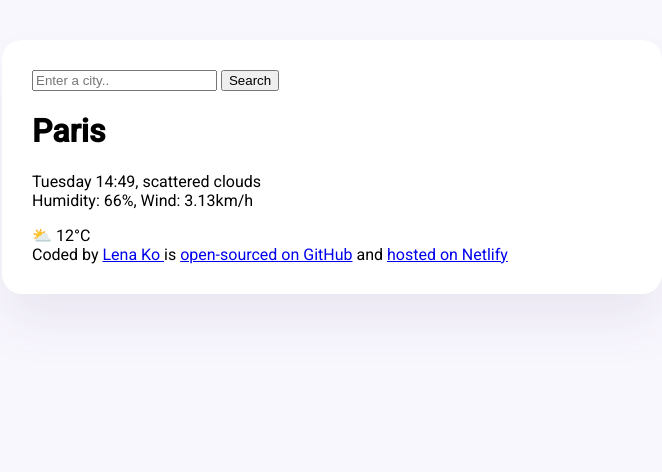
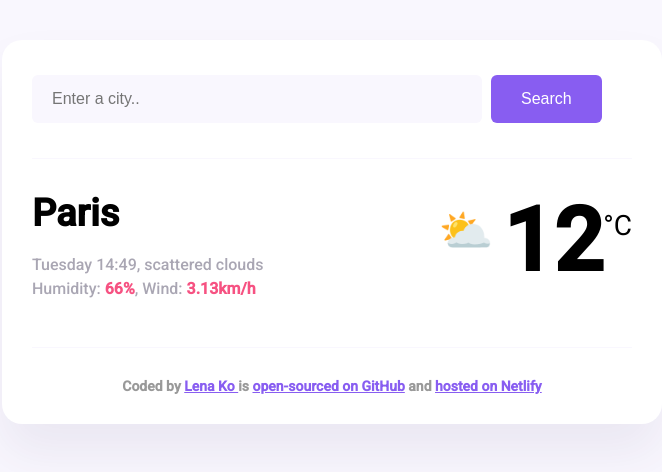
Before and after one commit to lenako6/meteo, a plain HTML site: page index.html in a window 1280 px wide. Shown: the whole page, without its empty margins (308-970 px from the left). Drawn offline with Linux system fonts and the light colour scheme.

Commit message:
Add basic CSS

```diff
--- a/index.html
+++ b/index.html
@@ -4,29 +4,42 @@
     <meta charset="UTF-8" />
     <meta name="viewport" content="width=device-width, initial-scale=1.0" />
     <link rel="stylesheet" href="src/style.css" />
-    <link rel="preconnect" href="https://fonts.googleapis.com">
-<link rel="preconnect" href="https://fonts.gstatic.com" crossorigin>
-<link href="https://fonts.googleapis.com/css2?family=Roboto:ital,wght@0,300;0,400;0,500;1,300;1,400&display=swap" rel="stylesheet">
+    <link rel="preconnect" href="https://fonts.googleapis.com" />
+    <link rel="preconnect" href="https://fonts.gstatic.com" crossorigin />
+    <link
+      href="https://fonts.googleapis.com/css2?family=Roboto:ital,wght@0,300;0,400;0,500;1,300;1,400&display=swap"
+      rel="stylesheet"
+    />
     <title>Meteo App</title>
   </head>
   <body>
     <div class="weather-app">
       <header>
         <form>
-        <input type="search" placeholder="Enter a city.." />
-        <input type="submit" value="Search" />
+          <input
+            type="search"
+            class="search-form-input"
+            placeholder="Enter a city.."
+          />
+          <input type="submit" class="search-form-button" value="Search" />
         </form>
       </header>
       <main>
+        <div class="weather-app-data">
           <div>
-        <h1>Paris</h1>
-        <p>
+            <h1 class="weather-app-city">Paris</h1>
+            <p class="weather-app-details">
               Tuesday 14:49, scattered clouds
               <br />
-          Humidity: 66%, Wind: 3.13km/h
+              Humidity: <strong>66%</strong>, Wind: <strong>3.13km/h</strong>
             </p>
           </div>
-      <div>⛅ 12°C</div>
+          <div class="weather-app-temperature-container">
+            <div class="weather-app-icon">⛅</div>
+            <div class="weather-app-temperature">12</div>
+            <div class="weather-app-unit">°C</div>
+          </div>
+        </div>
       </main>
 
       <footer>
@@ -39,7 +52,7 @@
         <a href="https://weather-best-app.netlify.app/" target="_blank"
           >hosted on Netlify</a
         >
+      </footer>
     </div>
-    </footer>
   </body>
 </html>
--- a/src/style.css
+++ b/src/style.css
@@ -2,6 +2,27 @@ body {
   background-color: #f9f7fe;
   font-family: "Roboto", sans-serif;
 }
+a {
+  color: #885df1;
+}
+
+header {
+  display: block;
+  border-bottom: 1px solid #f9f7fe;
+  padding: 0 0 30px 0;
+}
+main {
+  padding: 30px 0;
+}
+footer {
+  border-top: 1px solid #f9f7fe;
+  padding: 30px 0 0 0;
+  text-align: center;
+  font-size: 14px;
+  color: rgba(0, 0, 0, 0.4);
+  font-weight: bold;
+}
+
 .weather-app {
   background: white;
   max-width: 600px;
@@ -10,3 +31,60 @@ body {
   box-shadow: 0 30px 50px rgba(65, 50, 100, 0.08);
   border-radius: 20px;
 }
+.weather-app-data {
+  display: flex;
+  justify-content: space-between;
+}
+.weather-app-city {
+  margin: 0;
+  font-size: 38px;
+  line-height: 48px;
+}
+.weather-app-details {
+  font-size: 16px;
+
+  color: rgba(39, 33, 66, 0.4);
+  line-height: 24px;
+  font-weight: 500;
+}
+.weather-app-details strong {
+  color: #f65282;
+}
+.weather-app-temperature-container {
+  display: flex;
+}
+.weather-app-temperature {
+  font-size: 88px;
+  font-weight: bold;
+  margin-left: 10px;
+}
+.weather-app-icon {
+  font-size: 44px;
+  margin-top: 16px;
+}
+.weather-app-unit {
+  margin-top: 20px;
+  font-size: 28px;
+}
+.search-form-input {
+  background-color: #f9f7fe;
+  border: none;
+  border-radius: 6px;
+  padding: 15px 20px;
+  font-size: 16px;
+  width: 450px;
+}
+
+.submit-field {
+  padding: 15px 20px;
+  width: 100px;
+}
+.search-form-button {
+  background-color: #885df1;
+  padding: 15px 30px;
+  border: none;
+  border-radius: 6px;
+  color: white;
+  font-size: 16px;
+  margin: 5px;
+}
```
Lines whose indentation alone changed are shown as unchanged.
